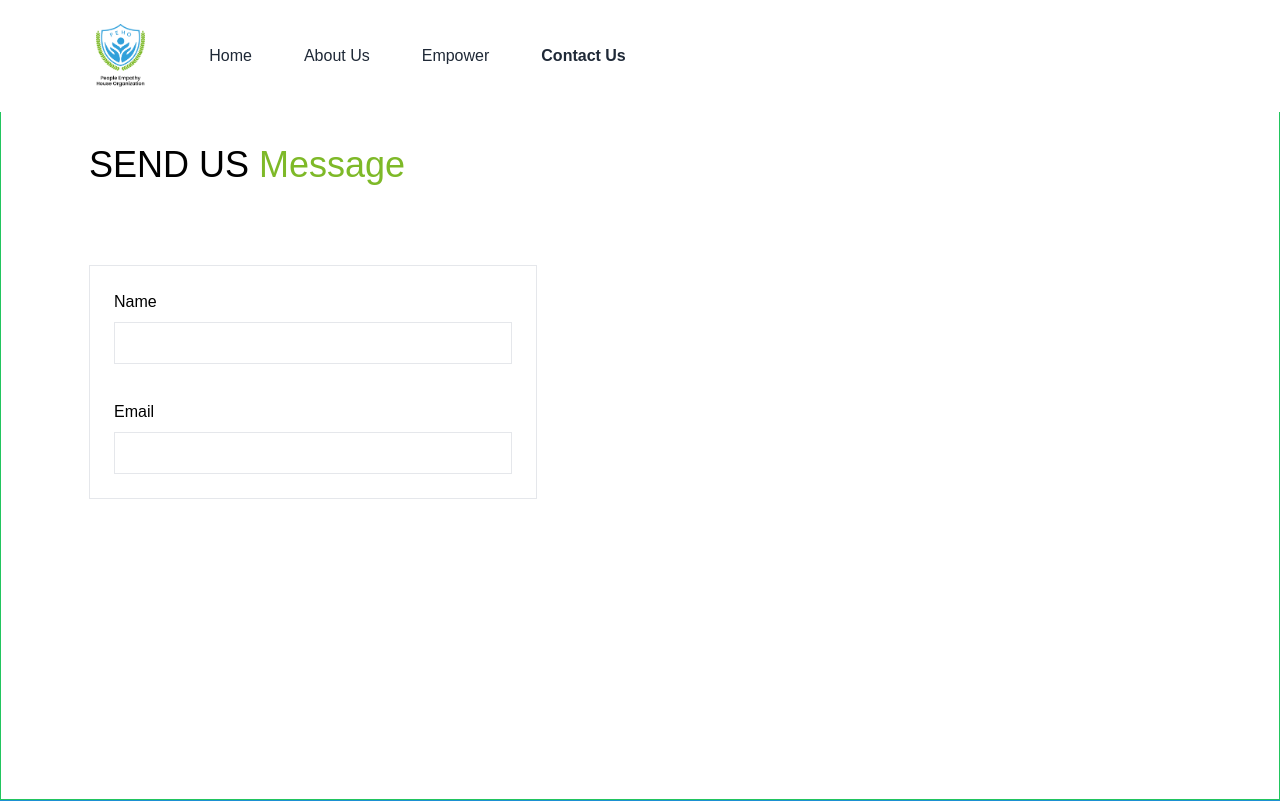
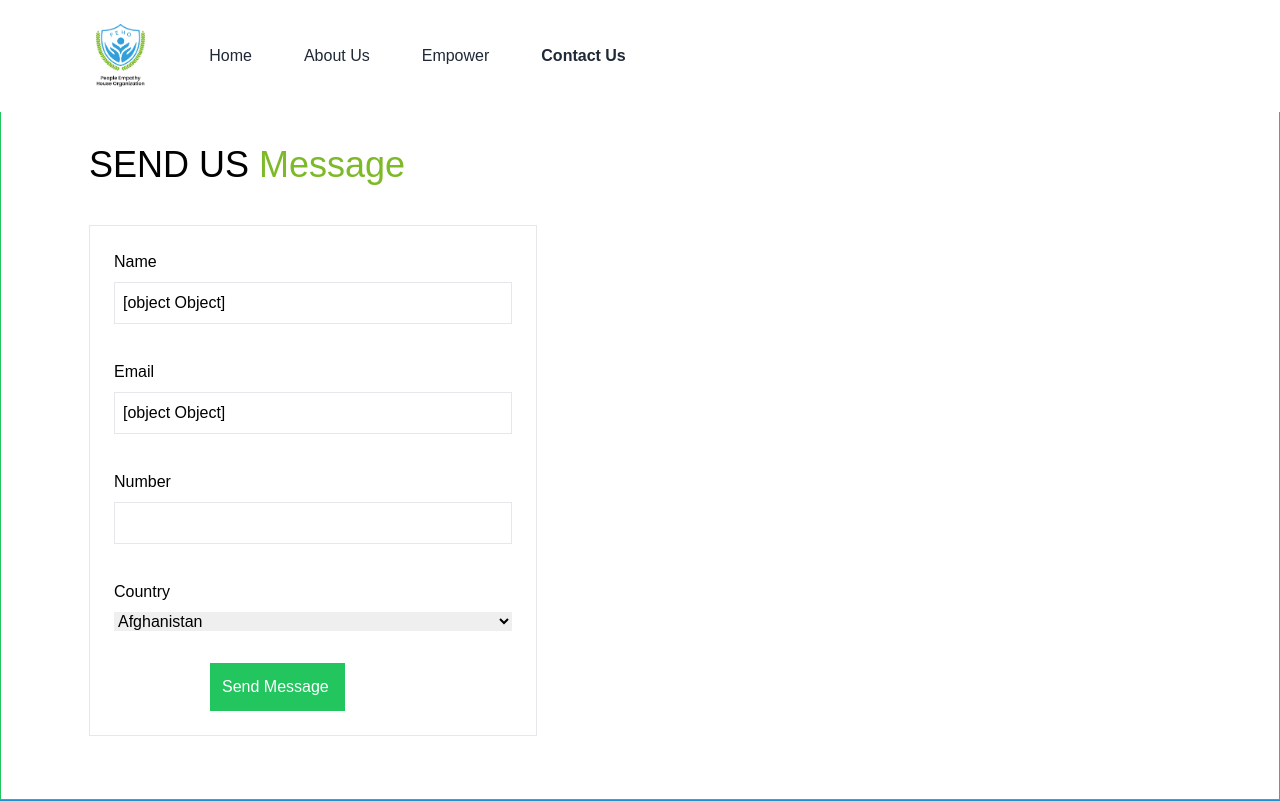
Before and after one commit to safi-n/peho-react, a React (Create React App) app: page /contact-us in a window 1280 px wide. Shown: the top 801 px of the page. Built offline with nearby package versions, Linux system fonts and the light colour scheme.

Commit message:
useState added to the form

```diff
--- a/src/Pages/ContactUs.jsx
+++ b/src/Pages/ContactUs.jsx
@@ -1,32 +1,68 @@
-import React from "react";
+import React, {useState} from "react";
 import Footer from "../components/Footer";
 
 const ContactUs = () => {
-  const formSubmitHandler = {};
+  const [formData, setFormData] = useState({
+    name: '',
+    number: '',
+    email: '',
+    country: {}
+  })
+
+  const formSubmitHandler = {
+
+  };
   return (
     <div className="container">
       <div className="contact-us-container h-screen flex flex-row space-x-8 border border-green-500">
-
         <div className="form-container-contact-us p-12 flex flex-col mt-24 ml-10">
           <div className="form-title-contact-us">
-            <h2 className="text-4xl">SEND US <span className="mainColor">Message</span></h2>
+            <h2 className="text-4xl">
+              SEND US <span className="mainColor">Message</span>
+            </h2>
           </div>
-          <form onSubmit={formSubmitHandler} className='contactUsForm border mt-20 p-6'>
-            <div className="input-field-text flex flex-col">
-              <label htmlFor="Name" className="mb-2 font-light">Name</label>
-              <input type="text" className="text-input p-2 border" />
-            </div>
-            <div className="input-field-text flex flex-col mt-9">
-              <label htmlFor="Email" className="mb-2 font-light">Email</label>
-              <input type="text" className="text-input p-2 border" />
-            </div>
-          </form>
+          <div className="form-contact-us mx-auto mb-8">
+            <form
+              onSubmit={formSubmitHandler}
+              className="contactUsForm border mt-10 p-6 mx-auto"
+            >
+              <div className="input-field-text flex flex-col">
+                <label htmlFor="Name" className="mb-2 font-light">
+                  Name
+                </label>
+                <input type="text" value={formData} className="text-input p-2 border" />
+              </div>
+              <div className="input-field-text flex flex-col mt-9">
+                <label htmlFor="Email" className="mb-2 font-light">
+                  Email
+                </label>
+                <input type="email" value={formData} className="text-input p-2 border" />
+              </div>
+              <div className="input-field-text flex flex-col mt-9">
+                <label htmlFor="Email" className="mb-2 font-light">
+                  Number
+                </label>
+                <input type="number" value={formData} className="text-input p-2 border" />
+              </div>
+              <div className="input-field-text flex flex-col mt-9">
+                <label htmlFor="Country" className="mb-2 font-light">
+                  Country
+                </label>
+                <select id="selectCountry" className='font-light' value={formData}>
+                  <option value="Afghanistan">Afghanistan</option>
+                </select>
+              </div>
+              <div className="formButton mt-8 ml-24">
+                <button type="submit" className="p-3 pr-4 bg-green-500 text-white font-light">
+                  Send Message
+                </button>
+              </div>
+            </form>
+          </div>
         </div>
 
         <div className="bg-contact-us">
-          <div className="img-contact-us">
-
-          </div>
+          <div className="img-contact-us"></div>
         </div>
       </div>
       <Footer />
```
